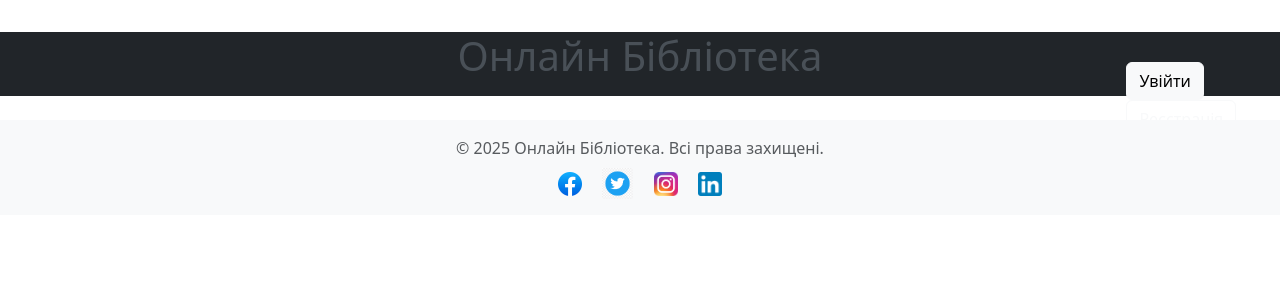
After one commit to JuliaA55/Manuscriptum, a Django app: template Books/templates/base.html in a window 1280 px wide. The commit adds this page. Shown: the top 300 px of the page. Run offline with Django 5.2, Linux system fonts and the light colour scheme; the template is opened without the code that fills it, so the values that code supplies are empty.

Commit message:
Add css + header&footer

```diff
--- a/Books/static/style.css
+++ b/Books/static/style.css
@@ -1,13 +1,34 @@
-.container{
-    width: 100%;
+.book-card {
+    border: 1px solid #dee2e6;
+    border-radius: 8px;
+    transition: transform 0.2s ease, box-shadow 0.2s ease;
 }
 
-.booksDiv{
-    width: 100%;
+.book-card:hover {
+    transform: scale(1.05);
+    box-shadow: 0 4px 15px rgba(0, 0, 0, 0.2);
 }
 
-.bookCard{
-    display: flex;
+.book-image {
     height: 300px;
-    margin-bottom: 5px;
+    object-fit: cover;
+    border-bottom: 1px solid #dee2e6;
 }
+
+
+.card-title {
+    font-size: 1.25rem;
+    font-weight: bold;
+    color: #343a40;
+}
+
+.card-author,
+.card-genre {
+    font-size: 0.9rem;
+    color: #6c757d;
+}
+
+.text-center {
+    margin-top: 2rem;
+    color: #495057;
+}
--- /dev/null
+++ b/Books/templates/base.html
@@ -0,0 +1,52 @@
+{% load static %}
+<!DOCTYPE html>
+<html lang="en">
+<head>
+    <meta charset="UTF-8">
+    <meta name="viewport" content="width=device-width, initial-scale=1.0">
+    <title>Document</title>
+    <link href="https://cdn.jsdelivr.net/npm/bootstrap@5.3.0-alpha3/dist/css/bootstrap.min.css" rel="stylesheet">
+    <link rel="stylesheet" href="{% static 'style.css' %}">
+</head>
+<body>
+    <header class="bg-dark text-white" style="height: 8vh;">
+        <div class="container">
+            <h1 class="text-center">Онлайн Бібліотека</h1>
+        </div>
+        <div style="margin-left: 88%; margin-top: -2%;">
+            {% if not user.is_authenticated %}
+            <a href="{% url 'login' %}" class="btn btn-light me-2">Увійти</a>
+            <a href="{% url 'register' %}" class="btn btn-outline-light">Реєстрація</a>
+            {% endif %}
+        </div>
+    </header>
+
+    <div>
+        {% block content %}
+        {% endblock %}
+    </div>
+
+    <footer class="bg-light text-center py-3 mt-4">
+
+        <div class="container">
+            <p class="text-muted mb-2">© 2025 Онлайн Бібліотека. Всі права захищені.</p>
+            <div>
+                <a href="https://www.facebook.com" target="_blank" class="mx-2" style="text-decoration: none;">
+                    <img src="/media/images/Facebook_icon.svg.png" alt="Facebook" width="24">
+                </a>
+                <a href="https://www.twitter.com" target="_blank" class="mx-2" style="text-decoration: none;">
+                    <img src="/media/images/Twitter_icon.png" alt="Twitter" width="31">
+                </a>
+                <a href="https://www.instagram.com" target="_blank" class="mx-2" style="text-decoration: none;">
+                    <img src="/media/images/Instagram_icon.png" alt="Instagram" width="24">
+                </a>
+                <a href="https://www.linkedin.com" target="_blank" class="mx-2" style="text-decoration: none;">
+                    <img src="/media/images/LinkedIn_icon.svg.png" alt="LinkedIn" width="24">
+                </a>
+            </div>
+        </div>
+    </footer>
+
+    <script src="https://cdn.jsdelivr.net/npm/bootstrap@5.3.0-alpha3/dist/js/bootstrap.bundle.min.js"></script>
+</body>
+</html>
```
Also changed, not shown: Books/templates/books/book_list.html (+24 -31 lines), media/images/Facebook_icon.svg.png (added), media/images/Instagram_icon.png (added), media/images/LinkedIn_icon.svg.png (added), media/images/Twitter_icon.png (added).
